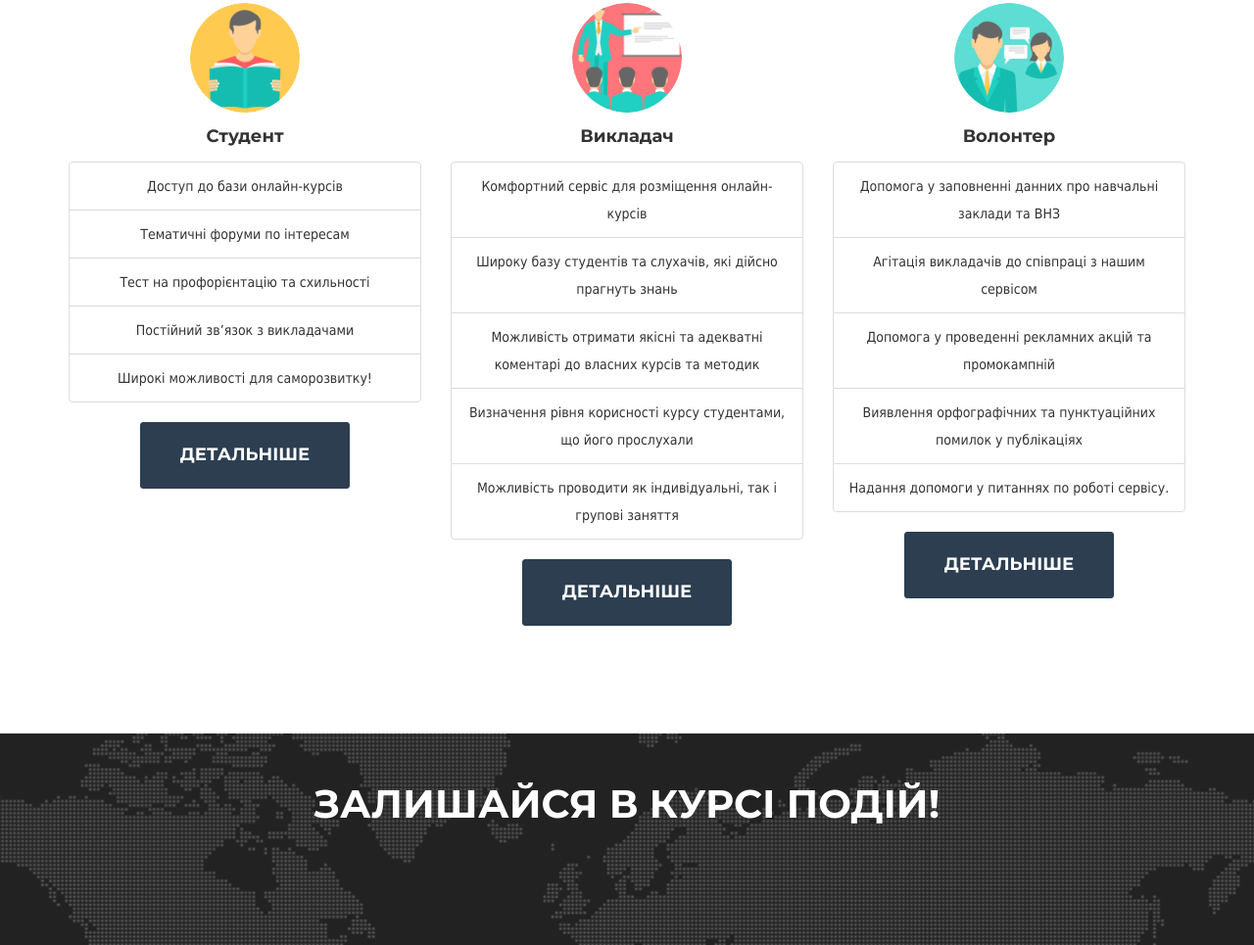
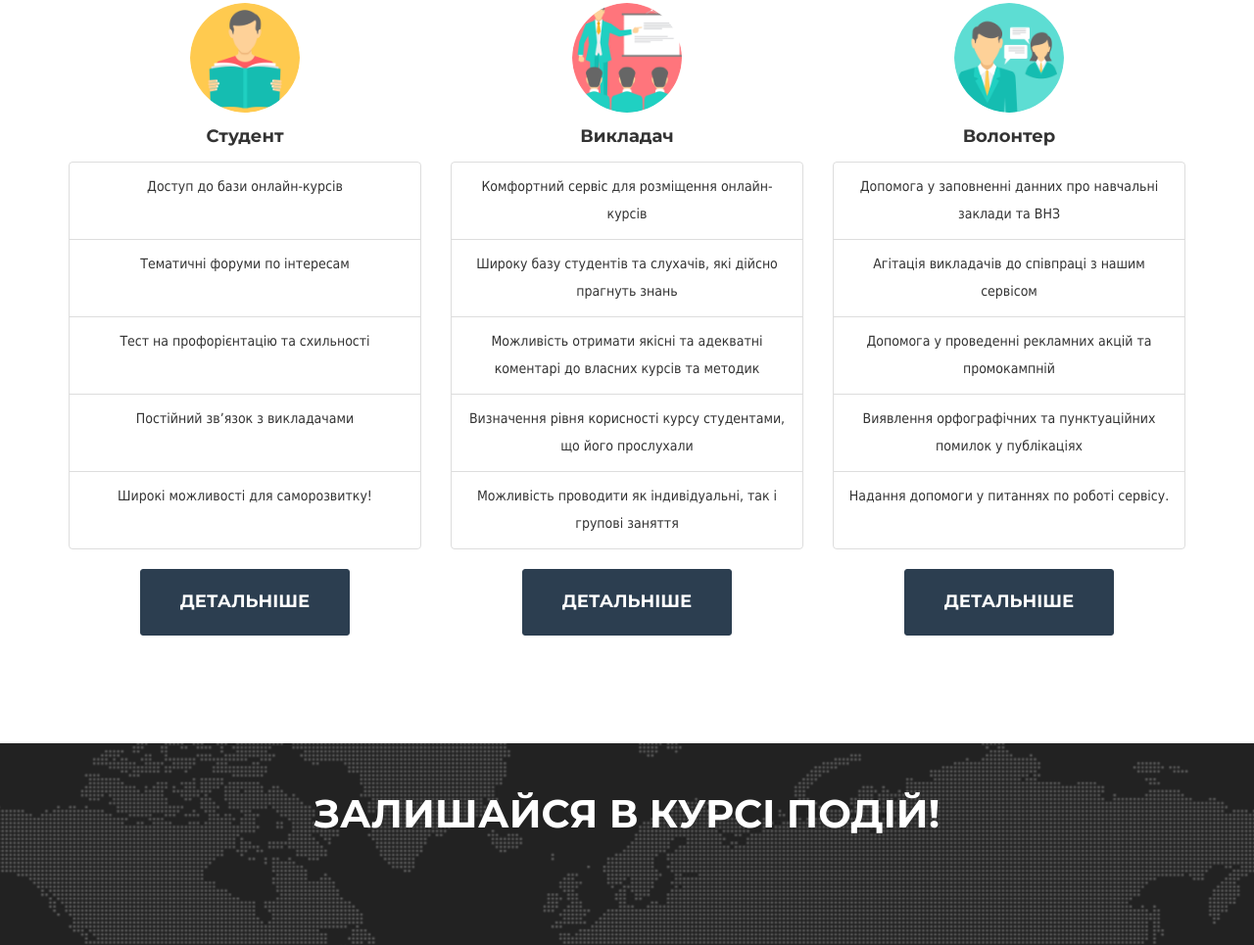
Before and after one commit to dosvid/landing, a website: page index.html in a window 1280 px wide. Shown: the part 991-1956 px from the top of the page at 98% size. Drawn offline with nearby package versions, Linux system fonts and the light colour scheme; a web font is replaced by a local one.

Commit message:
justified list text

```diff
--- a/index.html
+++ b/index.html
@@ -23,7 +23,11 @@
 
     <!-- Theme CSS -->
     <link href="css/agency.css" rel="stylesheet">
-
+    <style>
+        ul.list-group.list-group-justified > li.list-group-item {
+          min-height: 80px;
+        }
+    </style>
     <!-- HTML5 Shim and Respond.js IE8 support of HTML5 elements and media queries -->
     <!-- WARNING: Respond.js doesn't work if you view the page via file:// -->
     <!--[if lt IE 9]>
@@ -93,7 +97,7 @@
                     </span>
                     <h4 class="service-heading">Студент</h4>
                     <p class="text-muted">
-                        <ul class="list-group">
+                        <ul class="list-group list-group-justified">
                             <li class="list-group-item">Доступ до бази онлайн-курсів</li>
                             <li class="list-group-item">Тематичні форуми по інтересам</li>
                             <li class="list-group-item">Тест на профорієнтацію та схильності</li>
@@ -109,7 +113,7 @@
                     </span>
                     <h4 class="service-heading">Викладач</h4>
                     <p class="text-muted">
-                        <ul class="list-group">
+                        <ul class="list-group list-group-justified">
                             <li class="list-group-item">Комфортний сервіс для розміщення онлайн-курсів</li>
                             <li class="list-group-item">Широку базу студентів та слухачів, які дійсно прагнуть знань</li>
                             <li class="list-group-item">Можливість отримати якісні та адекватні коментарі до власних курсів та методик</li>
@@ -125,7 +129,7 @@
                     </span>
                     <h4 class="service-heading">Волонтер</h4>
                     <p class="text-muted">
-                        <ul class="list-group">
+                        <ul class="list-group list-group-justified">
                             <li class="list-group-item">Допомога у заповненні данних про навчальні заклади та ВНЗ</li>
                             <li class="list-group-item">Агітація викладачів до співпраці з нашим сервісом</li>
                             <li class="list-group-item">Допомога у проведенні рекламних акцій та промокампній</li>
```
